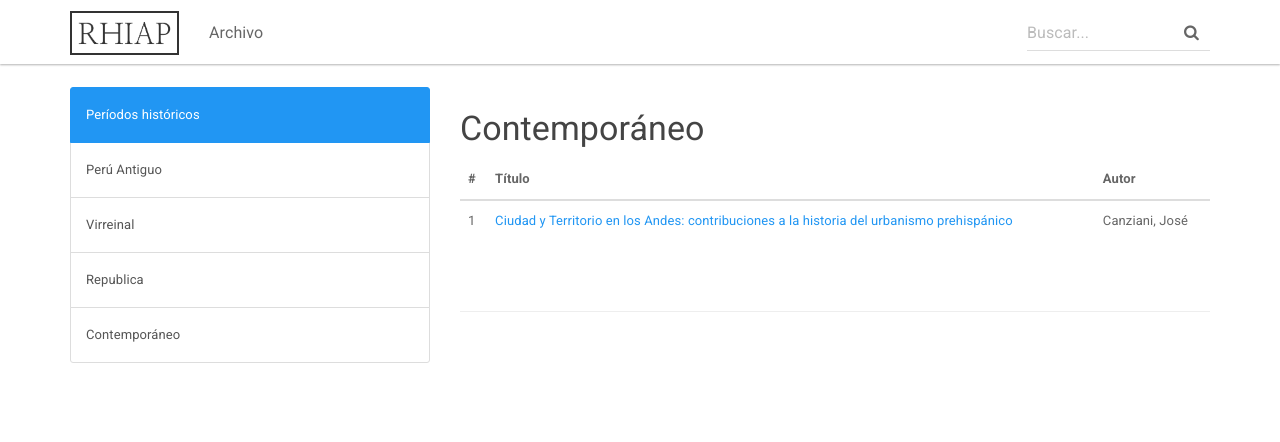
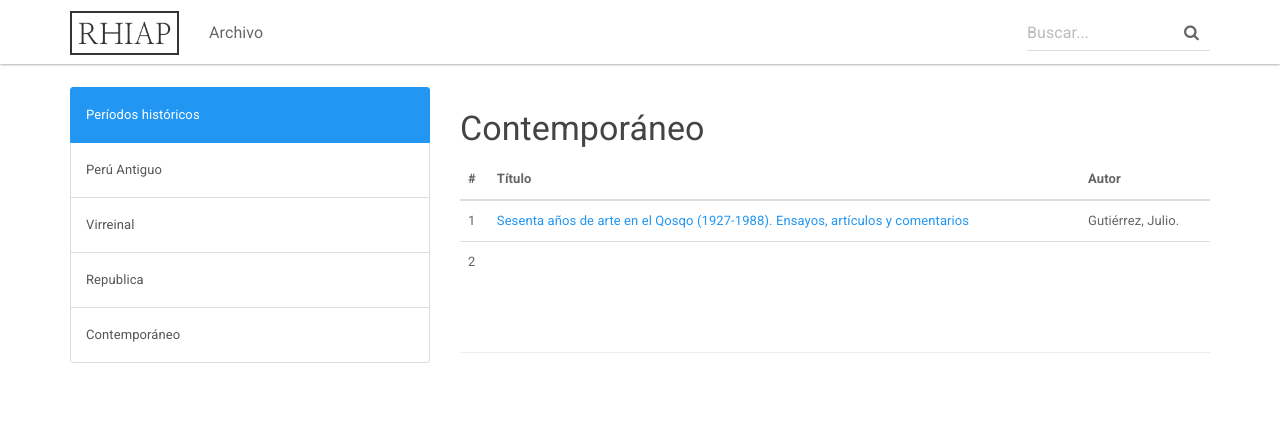
Before and after one commit to RHIAP/RHIAP.github.io, a Jekyll site: the page built from _archivo/contemporaneo.md, in a window 1280 px wide. Shown: the top 442 px of the page. Built offline with Jekyll 4.4.1, drawn with Linux system fonts in a browser that asks for light colours; nearby versions of some CDN libraries.

Commit message:
Update contemporaneo.md

```diff
--- a/_archivo/contemporaneo.md
+++ b/_archivo/contemporaneo.md
@@ -6,4 +6,5 @@ permalink: /archivo/contemporaneo/
 
 \# | Título | Autor
 --- | --- | ---
-1 | [Ciudad y Territorio en los Andes: contribuciones a la historia del urbanismo prehispánico](https://rhiap.github.io/archivo/ciudad_y_territorio_canziani/) | Canziani, José
+1 | [Sesenta años de arte en el Qosqo (1927-1988). Ensayos, artículos y comentarios](https://rhiap.github.io/archivo/sesenta_anos_de_arte_qosqo_gutierrez/) | Gutiérrez, Julio.
+2 |
```
